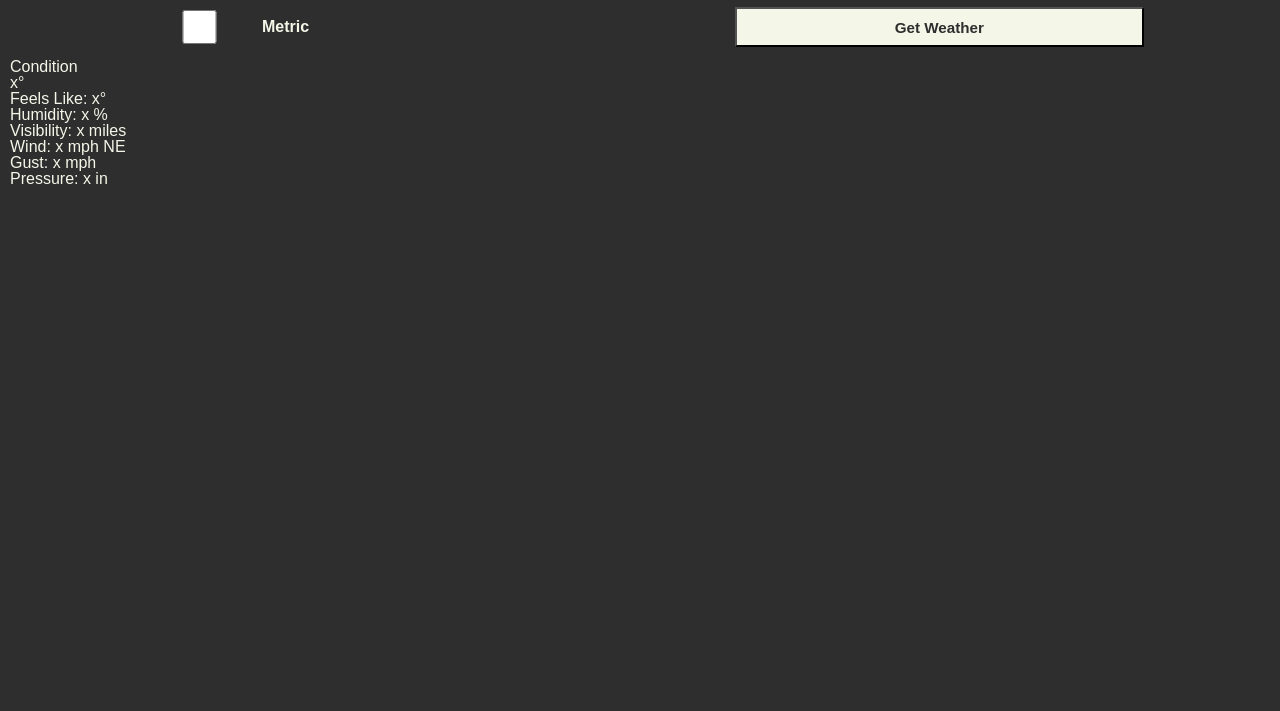
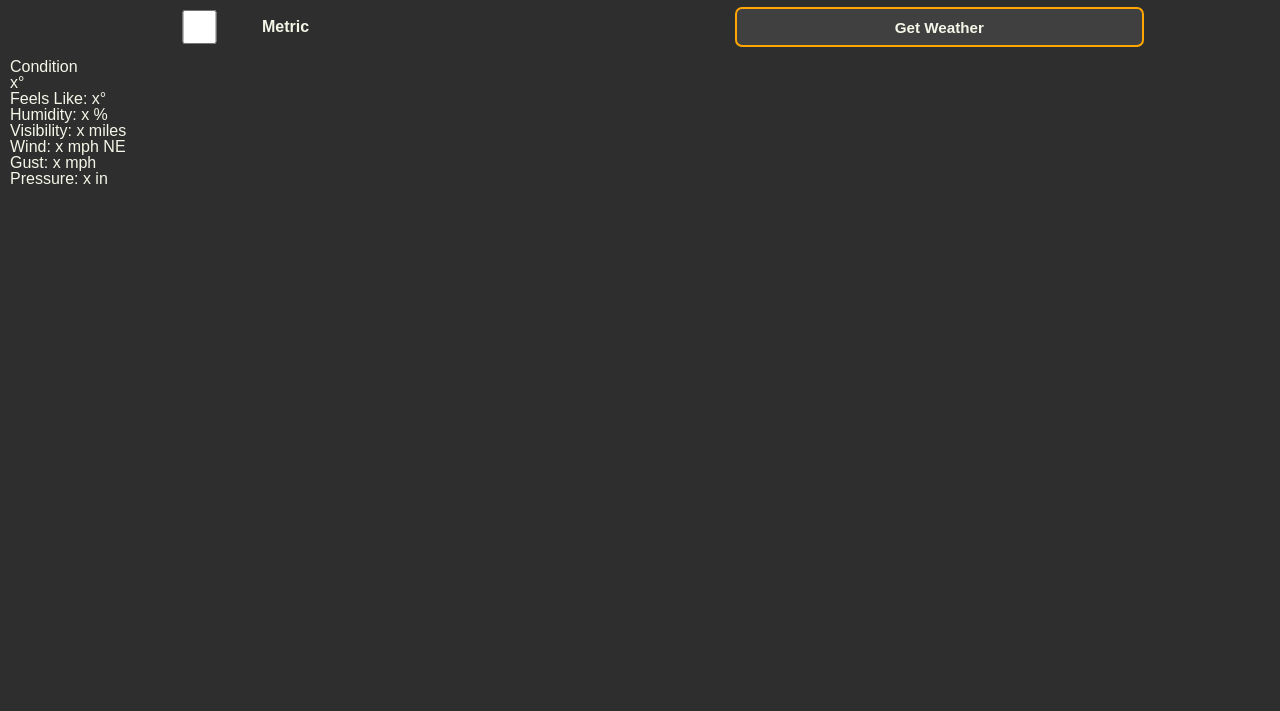
Before and after one commit to xincryptedx/weather-app, a website built with webpack: page dist/index.html in a window 1280 px wide. Shown: the part 89-800 px from the top of the page. Built offline with nearby package versions, Linux system fonts and the light colour scheme.

Commit message:
Style search btn border

```diff
--- a/src/style.css
+++ b/src/style.css
@@ -200,8 +200,10 @@ body {
   grid-area: btn;
   font-size: 0.95rem;
   font-weight: bold;
-  background-color: var(--text-color);
-  color: var(--bg-color);
+  background-color: var(--bg-color-2);
+  color: var(--text-color);
+  border: 2px solid var(--highlight-color);
+  border-radius: 7px;
 }
 
 .metric-checkbox-label {
```
